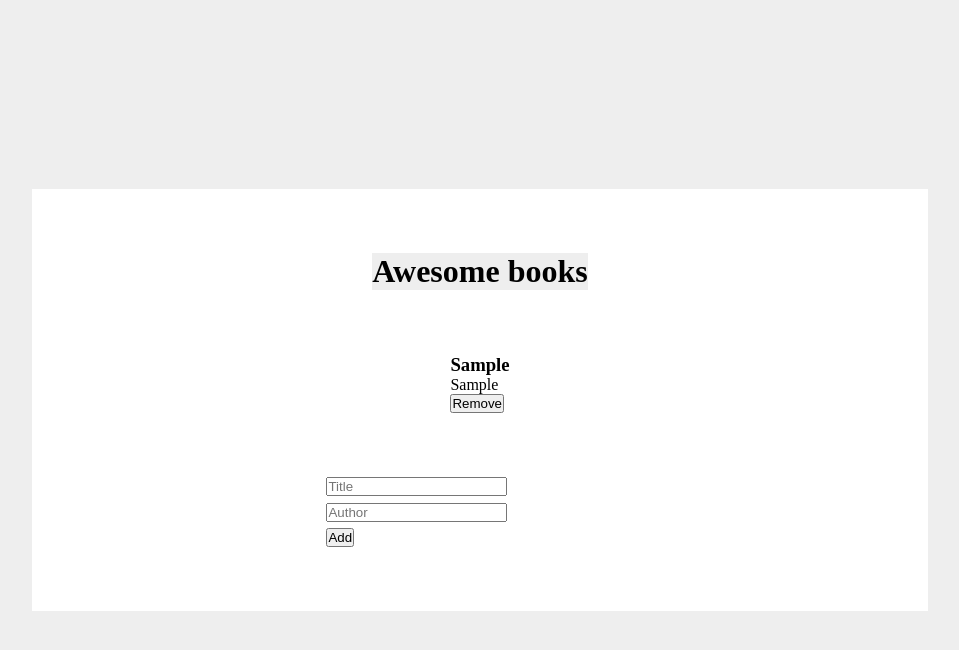
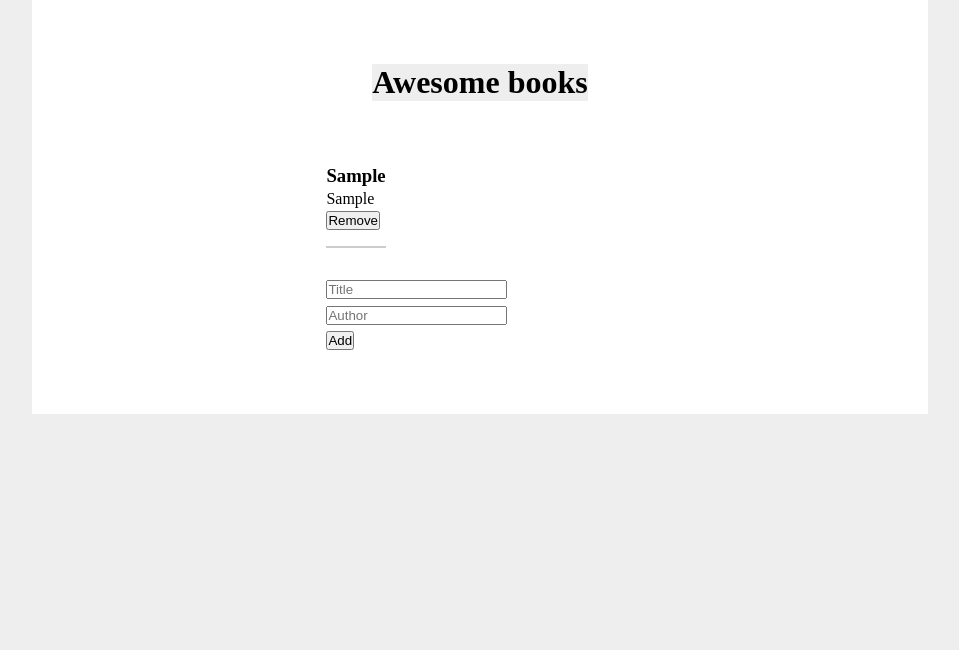
Before and after one commit to andres-condezo/Awesome-books, a plain HTML site: page index.html in a window 1280 px wide. Both pictures are taken after typing "Sample", "Sample" into the empty fields and a click on the button "Add". Shown: the whole page, without its empty margins (160-1119 px from the left). Drawn offline with Linux system fonts and the light colour scheme.

Commit message:
Style(style.css): [update style file]

```diff
--- a/src/style.css
+++ b/src/style.css
@@ -6,11 +6,11 @@
 body {
   background-color: #eee;
   width: 100vw;
-  height: 100vh;
   display: flex;
   flex-direction: column;
   align-items: center;
   justify-content: center;
+  overflow-x: hidden;
 }
 
 main {
@@ -28,7 +28,7 @@ main {
   margin-bottom: 4rem;
 }
 
-.list-section {
+.book-container {
   width: 40%;
   display: flex;
   flex-direction: column;
@@ -36,17 +36,17 @@ main {
   gap: 1rem;
 }
 
-.item-book-list {
+.article-book {
   display: flex;
   flex-direction: column;
   align-items: flex-start;
-  gap: 0.4rem;
+  gap: 0.2em;
   padding-bottom: 1rem;
   border-bottom: 2px solid #ccc;
 }
 
 .form {
-  margin-top: 4rem;
+  margin-top: 2rem;
   width: 40%;
   display: flex;
   flex-direction: column;
```
